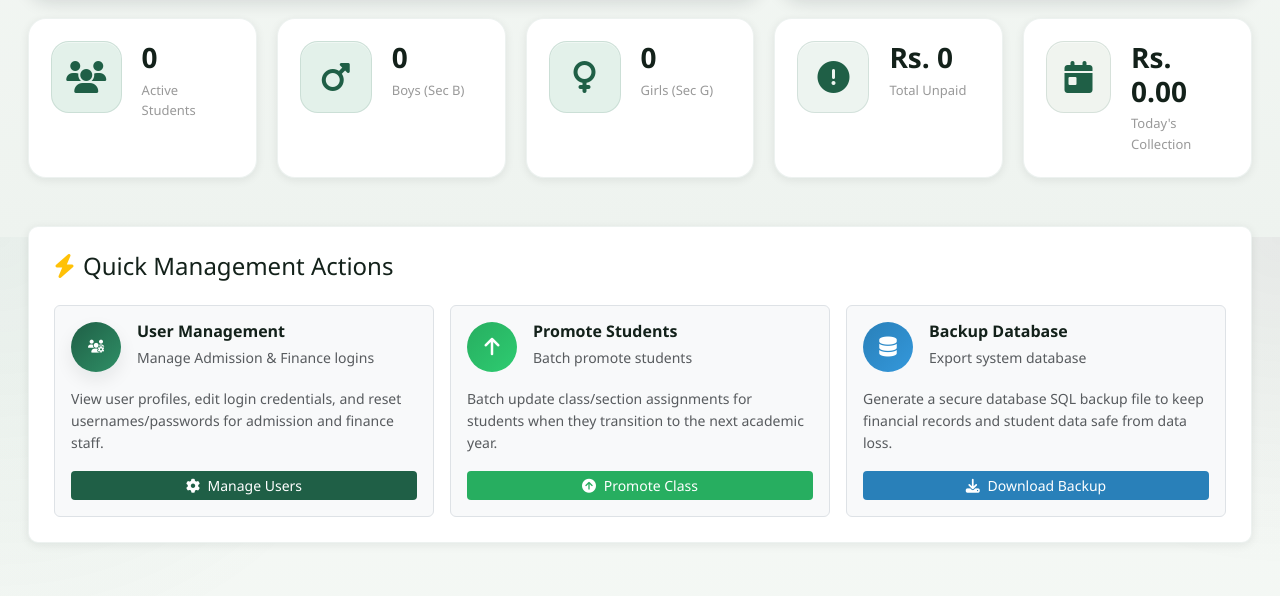
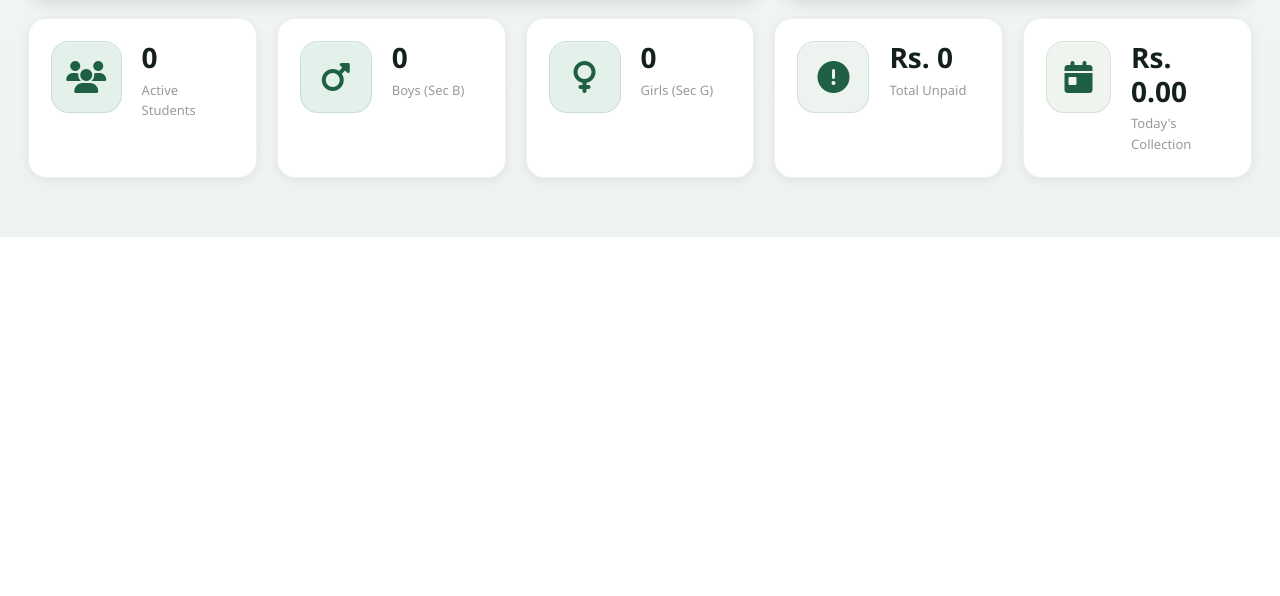
Before and after one commit to Kashif1916/Jinnah-School-s-Software, a PHP site: page /Finance_System/master/dashboard.php in a window 1280 px wide. Shown: the part 563-1159 px from the top of the page. After the commit the page ends 800 px from the top, so only its background shows below. Run offline with PHP 8.4, Linux system fonts and the light colour scheme; a user stored in the database is signed in; data that the repository does not hold is empty.

Commit message:
dasboaed cards set kiyea

```diff
--- a/master/dashboard.php
+++ b/master/dashboard.php
@@ -198,68 +198,7 @@ $today_collection = get_daily_collection(date('Y-m-d'));
         </div>
     </div>
 </div>
-                <!-- Quick Actions -->
-                <div class="row g-4 mt-2">
-                    <div class="col-12">
-                        <div class="table-section">
-                            <h4 class="mb-4"><i class="fas fa-bolt text-warning me-2"></i>Quick Management Actions</h4>
-                            <div class="row g-3">
-                                <div class="col-md-4">
-                                    <div class="p-3 border rounded bg-light h-100 d-flex flex-column justify-content-between">
-                                        <div class="d-flex align-items-center gap-3 mb-3">
-                                            <div class="btn btn-primary btn-lg rounded-circle d-flex align-items-center justify-content-center" style="width: 50px; height: 50px; background: linear-gradient(135deg, var(--primary-color) 0%, var(--accent-color) 100%); border: none;">
-                                                <i class="fas fa-users-cog"></i>
-                                            </div>
-                                            <div>
-                                                <h6 class="mb-1 fw-bold" style="color: var(--dark-text);">User Management</h6>
-                                                <small class="text-muted">Manage Admission & Finance logins</small>
-                                            </div>
-                                        </div>
-                                        <p class="text-muted small mb-3">View user profiles, edit login credentials, and reset usernames/passwords for admission and finance staff.</p>
-                                        <a href="users.php" class="btn btn-sm text-white w-100" style="background-color: var(--primary-color); border: none;">
-                                            <i class="fas fa-cog me-1"></i> Manage Users
-                                        </a>
-                                    </div>
-                                </div>
-                                <div class="col-md-4">
-                                    <div class="p-3 border rounded bg-light h-100 d-flex flex-column justify-content-between">
-                                        <div class="d-flex align-items-center gap-3 mb-3">
-                                            <div class="btn btn-success btn-lg rounded-circle d-flex align-items-center justify-content-center" style="width: 50px; height: 50px; background: linear-gradient(135deg, #27ae60 0%, #2ecc71 100%); border: none;">
-                                                <i class="fas fa-arrow-up"></i>
-                                            </div>
-                                            <div>
-                                                <h6 class="mb-1 fw-bold" style="color: var(--dark-text);">Promote Students</h6>
-                                                <small class="text-muted">Batch promote students</small>
-                                            </div>
-                                        </div>
-                                        <p class="text-muted small mb-3">Batch update class/section assignments for students when they transition to the next academic year.</p>
-                                        <a href="promotion.php" class="btn btn-sm text-white w-100" style="background-color: #27ae60; border: none;">
-                                            <i class="fas fa-arrow-circle-up me-1"></i> Promote Class
-                                        </a>
-                                    </div>
-                                </div>
-                                <div class="col-md-4">
-                                    <div class="p-3 border rounded bg-light h-100 d-flex flex-column justify-content-between">
-                                        <div class="d-flex align-items-center gap-3 mb-3">
-                                            <div class="btn btn-info btn-lg rounded-circle text-white d-flex align-items-center justify-content-center" style="width: 50px; height: 50px; background: linear-gradient(135deg, #2980b9 0%, #3498db 100%); border: none;">
-                                                <i class="fas fa-database"></i>
-                                            </div>
-                                            <div>
-                                                <h6 class="mb-1 fw-bold" style="color: var(--dark-text);">Backup Database</h6>
-                                                <small class="text-muted">Export system database</small>
-                                            </div>
-                                        </div>
-                                        <p class="text-muted small mb-3">Generate a secure database SQL backup file to keep financial records and student data safe from data loss.</p>
-                                        <a href="backup.php" class="btn btn-sm text-white w-100" style="background-color: #2980b9; border: none;">
-                                            <i class="fas fa-download me-1"></i> Download Backup
-                                        </a>
-                                    </div>
-                                </div>
-                            </div>
-                        </div>
-                    </div>
-                </div>
-            </div>
+
         </main>
     </div>
 
```
